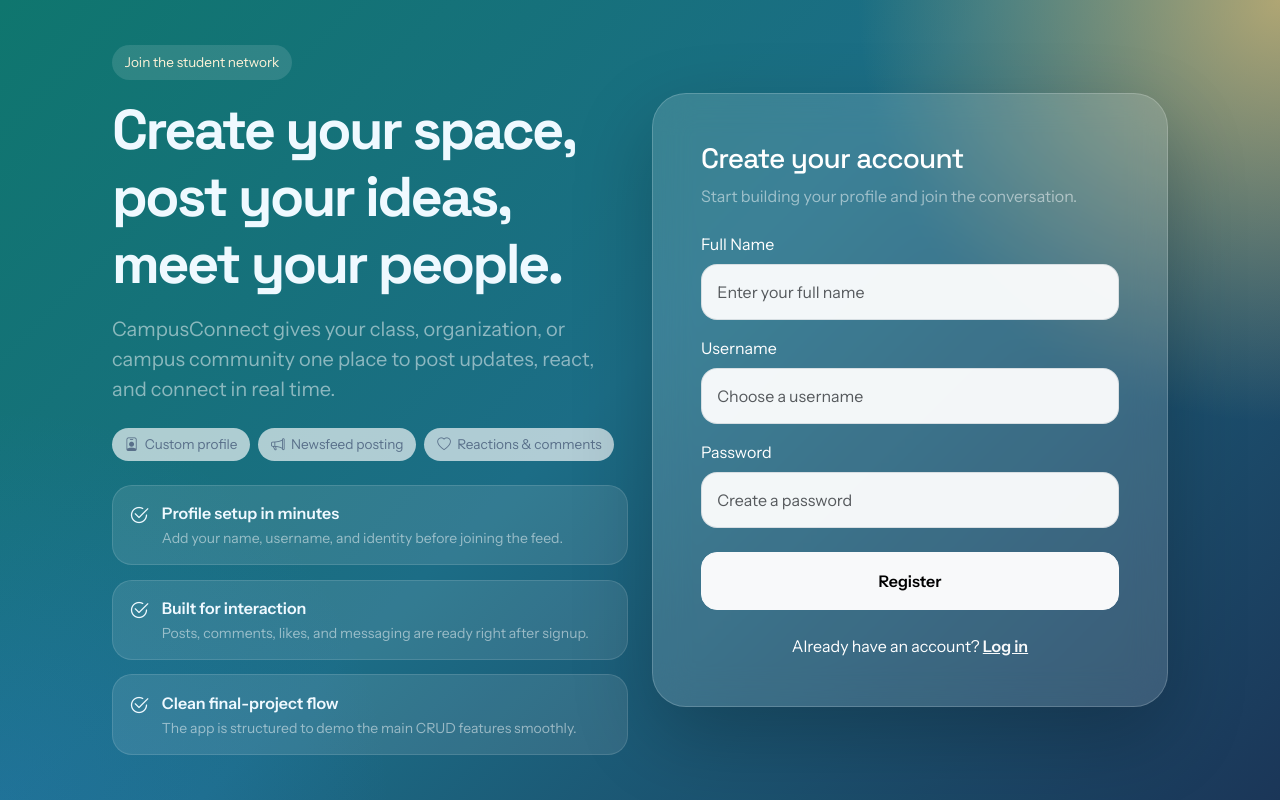
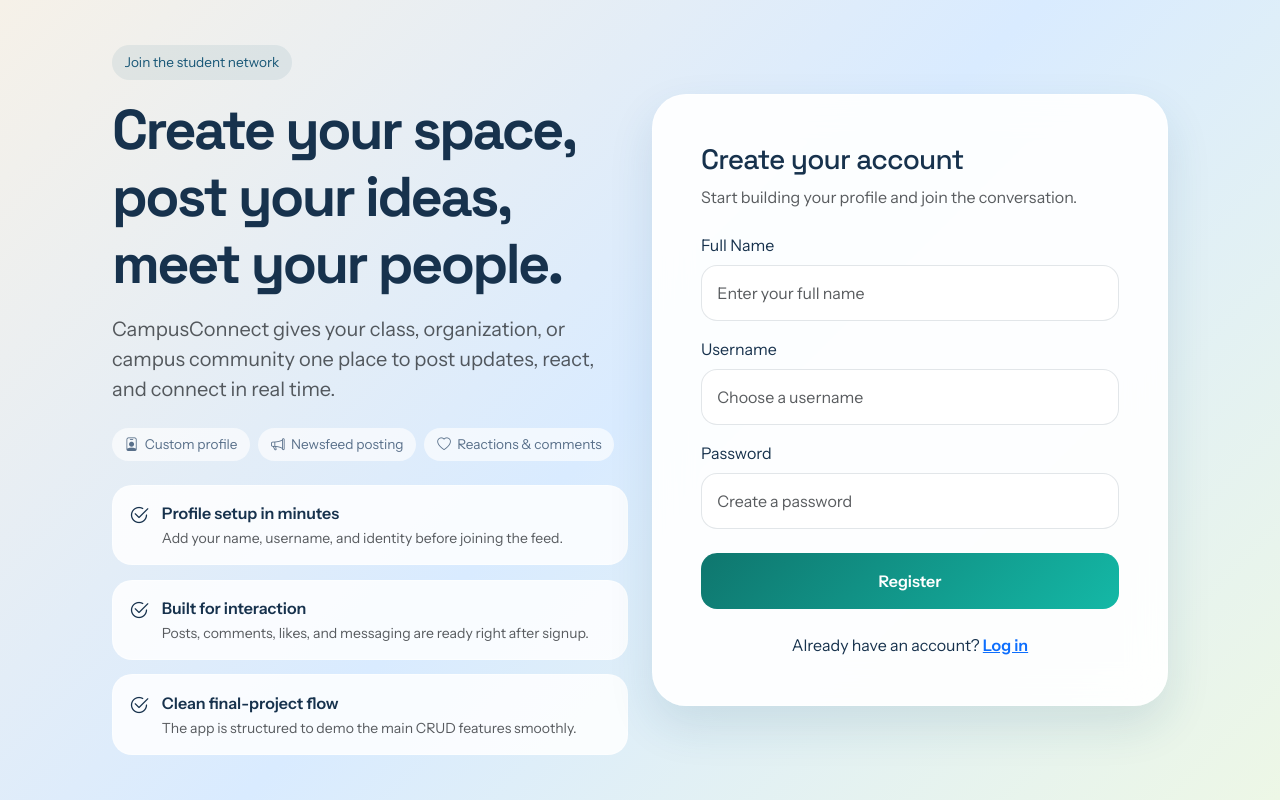
Before and after one commit to Vemark1101/campusconnect, a PHP site: page /register.php in a window 1280 px wide. Run offline with PHP 8.4, Linux system fonts and the light colour scheme.

Commit message:
Update register.php

```diff
--- a/app/views/register.php
+++ b/app/views/register.php
@@ -4,10 +4,7 @@ $extraHead = <<<HTML
     <style>
         body {
             min-height: 100vh;
-            background:
-                radial-gradient(circle at top right, rgba(255, 204, 112, 0.65), transparent 28%),
-                radial-gradient(circle at bottom left, rgba(59, 130, 246, 0.2), transparent 26%),
-                linear-gradient(135deg, #0f766e 0%, #1c6d86 48%, #1b3658 100%);
+            background: linear-gradient(135deg, #f6f1e8 0%, #d9ebff 50%, #edf7e6 100%);
         }
 
         .auth-wrap {
@@ -16,23 +13,23 @@ $extraHead = <<<HTML
 
         .auth-panel {
             border-radius: 34px;
-            background: rgba(255, 255, 255, 0.14);
+            background: rgba(255, 255, 255, 0.92);
             backdrop-filter: blur(18px);
-            color: #fff;
-            box-shadow: 0 30px 80px rgba(0, 0, 0, 0.22);
-            border: 1px solid rgba(255, 255, 255, 0.18);
+            color: #17324d;
+            box-shadow: 0 20px 45px rgba(23, 86, 118, 0.12);
+            border: 1px solid rgba(255, 255, 255, 0.5);
         }
 
         .hero-copy {
-            color: #eff9ff;
+            color: #17324d;
         }
 
         .hero-badge {
             display: inline-flex;
             padding: 0.45rem 0.8rem;
             border-radius: 999px;
-            background: rgba(255, 255, 255, 0.12);
-            color: #fff3d8;
+            background: rgba(23, 86, 118, 0.08);
+            color: #175676;
             font-size: 0.85rem;
         }
 
@@ -53,8 +50,8 @@ $extraHead = <<<HTML
             align-items: flex-start;
             padding: 0.95rem 1rem;
             border-radius: 20px;
-            background: rgba(255, 255, 255, 0.1);
-            border: 1px solid rgba(255, 255, 255, 0.12);
+            background: rgba(255, 255, 255, 0.84);
+            border: 1px solid rgba(255, 255, 255, 0.42);
         }
     </style>
 HTML;
@@ -92,7 +89,7 @@ require __DIR__ . '/partials/head.php';
         <div class="col-lg-6 hero-copy">
             <span class="hero-badge mb-3">Join the student network</span>
             <h1 class="display-4 fw-bold mb-3 page-heading">Create your space, post your ideas, meet your people.</h1>
-            <p class="fs-5 text-white-50 mb-4">CampusConnect gives your class, organization, or campus community one place to post updates, react, and connect in real time.</p>
+            <p class="fs-5 text-muted mb-4">CampusConnect gives your class, organization, or campus community one place to post updates, react, and connect in real time.</p>
             <div class="d-flex flex-wrap gap-2">
                 <span class="soft-pill"><i class="bi bi-person-badge"></i> Custom profile</span>
                 <span class="soft-pill"><i class="bi bi-megaphone"></i> Newsfeed posting</span>
@@ -103,21 +100,21 @@ require __DIR__ . '/partials/head.php';
                     <i class="bi bi-check2-circle fs-5"></i>
                     <div>
                         <div class="fw-semibold">Profile setup in minutes</div>
-                        <small class="text-white-50">Add your name, username, and identity before joining the feed.</small>
+                        <small class="text-muted">Add your name, username, and identity before joining the feed.</small>
                     </div>
                 </div>
                 <div class="check-item">
                     <i class="bi bi-check2-circle fs-5"></i>
                     <div>
                         <div class="fw-semibold">Built for interaction</div>
-                        <small class="text-white-50">Posts, comments, likes, and messaging are ready right after signup.</small>
+                        <small class="text-muted">Posts, comments, likes, and messaging are ready right after signup.</small>
                     </div>
                 </div>
                 <div class="check-item">
                     <i class="bi bi-check2-circle fs-5"></i>
                     <div>
                         <div class="fw-semibold">Clean final-project flow</div>
-                        <small class="text-white-50">The app is structured to demo the main CRUD features smoothly.</small>
+                        <small class="text-muted">The app is structured to demo the main CRUD features smoothly.</small>
                     </div>
                 </div>
             </div>
@@ -126,7 +123,7 @@ require __DIR__ . '/partials/head.php';
             <div class="auth-panel p-4 p-md-5">
                 <div class="mb-4">
                     <h2 class="h3 mb-2">Create your account</h2>
-                    <p class="mb-0 text-white-50">Start building your profile and join the conversation.</p>
+                    <p class="mb-0 text-muted">Start building your profile and join the conversation.</p>
                 </div>
 
                 <?php require __DIR__ . '/partials/flash.php'; ?>
@@ -144,12 +141,12 @@ require __DIR__ . '/partials/head.php';
                         <label class="form-label">Password</label>
                         <input type="password" name="password" class="form-control" required minlength="6" placeholder="Create a password">
                     </div>
-                    <button class="btn btn-light w-100 fw-semibold py-3">Register</button>
+                    <button class="btn btn-primary w-100 fw-semibold py-3">Register</button>
                 </form>
 
                 <p class="text-center mt-4 mb-0">
                     Already have an account?
-                    <a href="index.php?action=login" class="link-light fw-semibold">Log in</a>
+                    <a href="index.php?action=login" class="fw-semibold">Log in</a>
                 </p>
             </div>
         </div>
```
